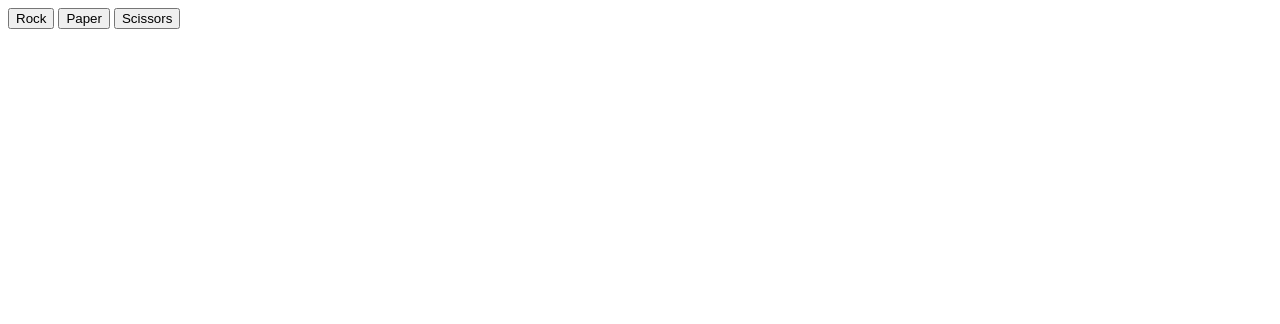
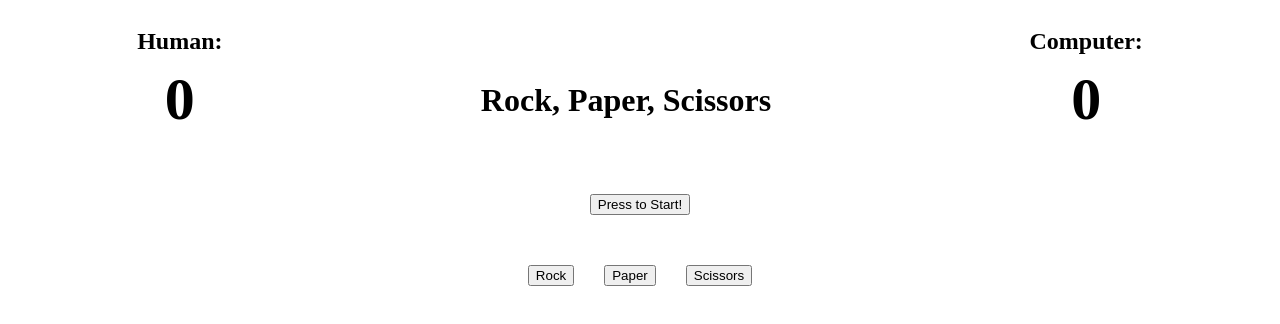
Before and after one commit to SpeakBoy/odin-rps, a plain HTML site: page index.html in a window 1280 px wide. Drawn offline with Linux system fonts and the light colour scheme.

Commit message:
Add style.css and basic UI elements

```diff
--- a/index.html
+++ b/index.html
@@ -3,13 +3,34 @@
     <head>
         <meta charset="UTF-8" />
         <title>Rock, Paper, Scissors</title>
+        <link rel="stylesheet" href="style.css" />
         <script src="script.js" defer></script>
     </head>
     <body>
-        <div class="button-container">
-            <button class="rock-button">Rock</button>
-            <button class="paper-button">Paper</button>
-            <button class="scissors-button">Scissors</button>
+        <div class="body-container">
+            <div class="header">
+                <div class="human-score">
+                    <h2 class="human-score-header">Human:</h2>
+                    <h3 class="human-score-value">0</h3>
+                </div>
+
+                <h1 class="title">Rock, Paper, Scissors</h1>
+
+                <div class="computer-score">
+                    <h2 class="computer-score-header">Computer:</h2>
+                    <h3 class="computer-score-value">0</h3>
+                </div>
+            </div>
+
+            <div class="round-state">
+                <button class="start-button">Press to Start!</button>
+            </div>
+
+            <div class="choice-container">
+                <button class="rock-button">Rock</button>
+                <button class="paper-button">Paper</button>
+                <button class="scissors-button">Scissors</button>
+            </div>
         </div>
     </body>
 </html>
--- a/script.js
+++ b/script.js
@@ -4,6 +4,10 @@ let computerScore = 0;
 const rockBtn = document.querySelector(".rock-button");
 const paperBtn = document.querySelector(".paper-button");
 const scissorsBtn = document.querySelector(".scissors-button");
+
+const startBtn = document.querySelector(".start-button");
+
+startBtn.addEventListener("click", startGame);
 
 rockBtn.addEventListener("click", () => {
     const computerSelection = getComputerChoice();
@@ -17,6 +21,10 @@ scissorsBtn.addEventListener("click", () => {
     const computerSelection = getComputerChoice();
     playRound("scissors", computerSelection);
 });
+
+function startGame() {
+    startBtn.style.display = "none";
+}
 
 function getComputerChoice() {
     const randomChoice = parseInt(Math.random() * 3); // "Randomly" chooses a number between 0 and 2.
@@ -46,7 +54,15 @@ function playRound(humanChoice, computerChoice) {
         alert("You lose, " + computerChoice + " beats " + humanChoice + "!");
         computerScore++;
     }
-    console.log(humanScore, computerScore);
+
+    const humanScoreElement = document.querySelector(".human-score-value");
+    const computerScoreElement = document.querySelector(
+        ".computer-score-value"
+    );
+
+    humanScoreElement.textContent = humanScore;
+    computerScoreElement.textContent = computerScore;
+
     if (humanScore >= 5 || computerScore >= 5) {
         decideWinner();
         resetScore();
--- /dev/null
+++ b/style.css
@@ -0,0 +1,36 @@
+.body-container {
+    display: flex;
+    flex-direction: column;
+    justify-content: space-evenly;
+}
+
+.header {
+    display: flex;
+    justify-content: space-around;
+    align-items: center;
+}
+
+.human-score,
+.computer-score {
+    display: flex;
+    flex-direction: column;
+    align-items: center;
+}
+
+.human-score-value,
+.computer-score-value {
+    font-size: 60px;
+    margin-top: -10px;
+}
+
+.round-state {
+    display: flex;
+    justify-content: center;
+}
+
+.choice-container {
+    display: flex;
+    justify-content: center;
+    gap: 30px;
+    margin-top: 50px;
+}
```
